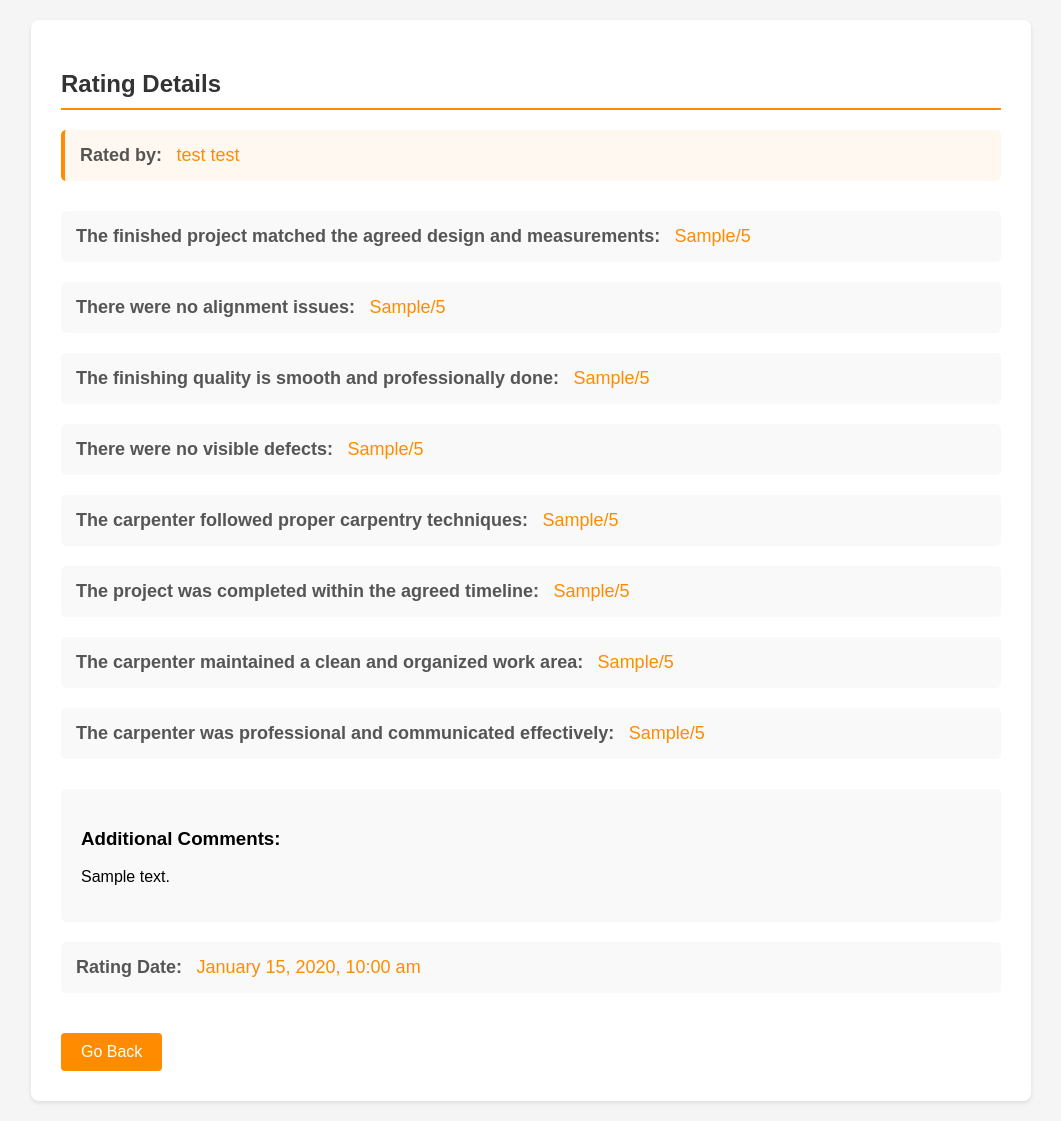
After one commit to ChunkyHacker/https---github.com-ChunkyHacker-CCARP, a PHP site: page /carpenterviewrratings.php?contract_ID=1 in a window 1280 px wide. The commit adds this page. Shown: the whole page, without its empty margins (109-1170 px from the left). Run offline with PHP 8.4, Linux system fonts and the light colour scheme; a user stored in the database is signed in; data comes from the database, SQL or seed files in the repository; tables that the repository leaves empty or names only in its code hold one stand-in row (values such as "Sample post").

Commit message:
feat(rating): add rating viewing functionality for users and carpenters
Introduce new pages `viewratings.php` and `carpenterviewrratings.php` to allow users and carpenters to view detailed ratings. Enhance `rateplan.php` to update contract status only if it's 'Completed'. Update `userviewprogress.php` and `viewaddedrequirements.php` to include buttons for viewing ratings based on whether the plan has been rated. Log additional contract status updates in `contract_update_log.txt`.

```diff
--- /dev/null
+++ b/carpenterviewrratings.php
@@ -0,0 +1,173 @@
+<?php
+include('config.php');
+session_start();
+
+if (!isset($_SESSION['Carpenter_ID'])) {
+    echo "<script>alert('You need to log in first.'); window.location.href='login.php';</script>";
+    exit();
+}
+
+$carpenter_ID = $_SESSION['Carpenter_ID'];
+$contract_ID = isset($_GET['contract_ID']) ? $_GET['contract_ID'] : null;
+
+// Verify if the carpenter has access to this contract
+$verify_sql = "SELECT * FROM contracts WHERE contract_ID = ? AND Carpenter_ID = ?";
+$verify_stmt = $conn->prepare($verify_sql);
+$verify_stmt->bind_param("ii", $contract_ID, $carpenter_ID);
+$verify_stmt->execute();
+$verify_result = $verify_stmt->get_result();
+
+if ($verify_result->num_rows === 0) {
+    echo "<script>alert('You do not have permission to view this rating.'); window.history.back();</script>";
+    exit();
+}
+
+// Fetch rating details
+$rating_sql = "SELECT r.*, u.First_Name, u.Last_Name
+               FROM ratings r
+               JOIN contracts c ON r.contract_ID = c.contract_ID
+               JOIN users u ON r.user_ID = u.User_ID
+               WHERE r.contract_ID = ?";
+$rating_stmt = $conn->prepare($rating_sql);
+$rating_stmt->bind_param("i", $contract_ID);
+$rating_stmt->execute();
+$rating_result = $rating_stmt->get_result();
+$rating = $rating_result->fetch_assoc();
+?>
+
+<!DOCTYPE html>
+<html lang="en">
+<head>
+    <meta charset="UTF-8">
+    <meta name="viewport" content="width=device-width, initial-scale=1.0">
+    <title>View Ratings - Carpenter</title>
+    <style>
+        body {
+            font-family: Arial, sans-serif;
+            max-width: 1000px;
+            margin: 0 auto;
+            padding: 20px;
+            background-color: #f5f5f5;
+        }
+        .rating-container {
+            background-color: white;
+            padding: 30px;
+            border-radius: 8px;
+            box-shadow: 0 2px 4px rgba(0,0,0,0.1);
+        }
+        h2 {
+            color: #333;
+            border-bottom: 2px solid #FF8C00;
+            padding-bottom: 10px;
+        }
+        .rating-item {
+            margin: 20px 0;
+            padding: 15px;
+            background-color: #f9f9f9;
+            border-radius: 5px;
+        }
+        .rating-label {
+            font-weight: bold;
+            color: #555;
+            font-size: 18px;
+        }
+        .rating-value {
+            margin-left: 10px;
+            color: #FF8C00;
+            font-size: 18px;
+        }
+        .client-info {
+            margin-bottom: 30px;
+            padding: 15px;
+            background-color: #fff8f0;
+            border-radius: 5px;
+            border-left: 4px solid #FF8C00;
+        }
+        .comments {
+            margin-top: 30px;
+            padding: 20px;
+            background-color: #f9f9f9;
+            border-radius: 5px;
+        }
+        button {
+            background-color: #FF8C00;
+            color: white;
+            padding: 10px 20px;
+            border: none;
+            border-radius: 4px;
+            cursor: pointer;
+            font-size: 16px;
+            margin-top: 20px;
+        }
+        button:hover {
+            background-color: #FFA500;
+        }
+    </style>
+</head>
+<body>
+    <div class="rating-container">
+        <h2>Rating Details</h2>
+
+        <?php if ($rating): ?>
+            <div class="client-info">
+                <span class="rating-label">Rated by:</span>
+                <span class="rating-value"><?php echo $rating['First_Name'] . ' ' . $rating['Last_Name']; ?></span>
+            </div>
+
+            <div class="rating-item">
+                <span class="rating-label">The finished project matched the agreed design and measurements:</span>
+                <span class="rating-value"><?php echo $rating['criteria1']; ?>/5</span>
+            </div>
+
+            <div class="rating-item">
+                <span class="rating-label">There were no alignment issues:</span>
+                <span class="rating-value"><?php echo $rating['criteria2']; ?>/5</span>
+            </div>
+
+            <div class="rating-item">
+                <span class="rating-label">The finishing quality is smooth and professionally done:</span>
+                <span class="rating-value"><?php echo $rating['criteria3']; ?>/5</span>
+            </div>
+
+            <div class="rating-item">
+                <span class="rating-label">There were no visible defects:</span>
+                <span class="rating-value"><?php echo $rating['criteria4']; ?>/5</span>
+            </div>
+
+            <div class="rating-item">
+                <span class="rating-label">The carpenter followed proper carpentry techniques:</span>
+                <span class="rating-value"><?php echo $rating['criteria5']; ?>/5</span>
+            </div>
+
+            <div class="rating-item">
+                <span class="rating-label">The project was completed within the agreed timeline:</span>
+                <span class="rating-value"><?php echo $rating['criteria6']; ?>/5</span>
+            </div>
+
+            <div class="rating-item">
+                <span class="rating-label">The carpenter maintained a clean and organized work area:</span>
+                <span class="rating-value"><?php echo $rating['criteria7']; ?>/5</span>
+            </div>
+
+            <div class="rating-item">
+                <span class="rating-label">The carpenter was professional and communicated effectively:</span>
+                <span class="rating-value"><?php echo $rating['criteria8']; ?>/5</span>
+            </div>
+
+            <div class="comments">
+                <h3>Additional Comments:</h3>
+                <p><?php echo nl2br(htmlspecialchars($rating['comments'])); ?></p>
+            </div>
+
+            <div class="rating-item">
+                <span class="rating-label">Rating Date:</span>
+                <span class="rating-value"><?php echo date('F j, Y, g:i a', strtotime($rating['rating_date'])); ?></span>
+            </div>
+        <?php else: ?>
+            <p>No rating found for this contract.</p>
+        <?php endif; ?>
+
+        <button onclick="window.location.href='viewaddedrequirements.php?contract_ID=<?php echo $contract_ID; ?>'">Go Back</button>
+    </div>
+</body>
+</html>
```
Also changed, not shown: contract_update_log.txt (+20 -0 lines), rateplan.php (+15 -5 lines), userviewprogress.php (+22 -6 lines), viewaddedrequirements.php (+15 -0 lines), viewratings.php (added, +146 -0 lines), assets/plan/1 (1).jpg (added), assets/plan/classroom recognition (1).png (added).
